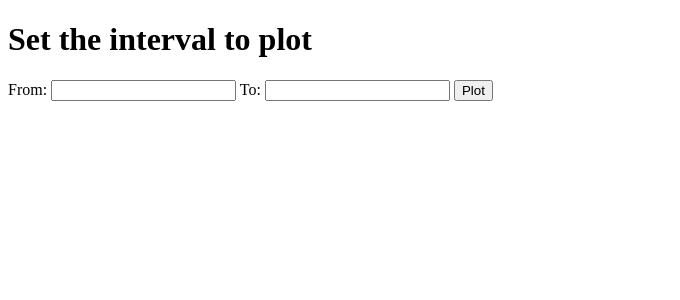
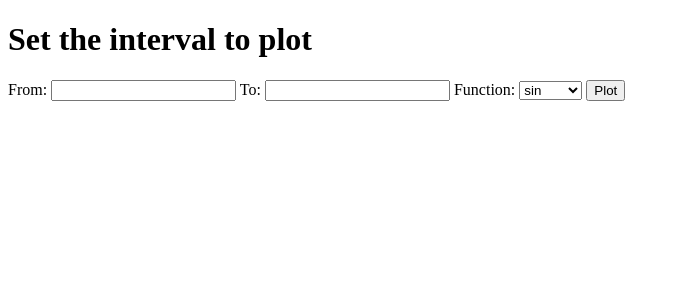
Before and after one commit to JedizR/Flask-Simple-App, a Flask app: page /plot in a window 1280 px wide. Shown: the part 26-326 px from the top of the page, without its empty margins (0-680 px from the left). Run offline with Flask 3, Linux system fonts and the light colour scheme.

Commit message:
plot 4 functions

```diff
--- a/app.py
+++ b/app.py
@@ -6,6 +6,15 @@ import numpy as np
 
 app = Flask(__name__)
 
+def get_function(func_name, x):
+   functions = {
+       'sin': np.sin(x),
+       'cos': np.cos(x),
+       'square': x**2,
+       'sqrt': np.sqrt(np.abs(x))
+   }
+   return functions.get(func_name)
+
 @app.route("/")
 def index():
     return render_template('index.html')
@@ -13,19 +22,26 @@ def index():
 @app.route("/test/<int:num_1>/<int:num_2>")
 def show_squared_num_from_url(num_1, num_2):
     result = int(num_1)**2 + int(num_2)**2
-    return render_template('calculator.html', num1=num_1, num2=num_2, result=result)
+    return render_template('calculator.html', num1=num_1,
+                           num2=num_2, result=result)
 
 @app.route("/plot", methods=["GET", "POST"])
 def plot():
     if request.method == "POST":
         xleft = int(request.form["xleft"])
         xright = int(request.form["xright"])
+        func = request.form["function"]
         x = np.linspace(xleft, xright, 100)
-        y = np.sin(x)
+        y = get_function(func, x)
         plt.figure()
         plt.plot(x, y)
+        plt.grid(True)
         image_name = f"static/images/plot.png"
         plt.savefig(image_name)
         plt.close()
-        return render_template("plotter.html", image_path=image_name)
-    return render_template("plotter.html")
+        return render_template("plotter.html",
+                            image_path=image_name,
+                            functions=['sin', 'cos', 'square', 'sqrt'],
+                            selected_func=func)
+    return render_template("plotter.html",
+                        functions=['sin', 'cos', 'square', 'sqrt'])
--- a/templates/plotter.html
+++ b/templates/plotter.html
@@ -7,13 +7,23 @@
 <form action="{{ url_for('plot') }}" method="post">
     <label for="from_num">From:</label>
     <input type="number" id="from_num" name="xleft" required>
+
     <label for="to_num">To:</label>
     <input type="number" id="to_num" name="xright" required>
+
+    <label for="function">Function:</label>
+    <select name="function" id="function">
+        {% for func in functions %}
+        <option value="{{ func }}" {% if selected_func == func %}selected{% endif %}>{{ func }}</option>
+        {% endfor %}
+    </select>
+
     <button type="submit">Plot</button>
 </form>
+
 {% if image_path %}
-    <div style="width: 200px">
-        <img src="{{ url_for('static', filename='images/plot.png') }}" width="200">
+    <div>
+        <img src="{{ url_for('static', filename='images/plot.png') }}" width="540">
     </div>
 {% endif %}
 {% endblock %}
```
Also changed, not shown: 1 other file.
